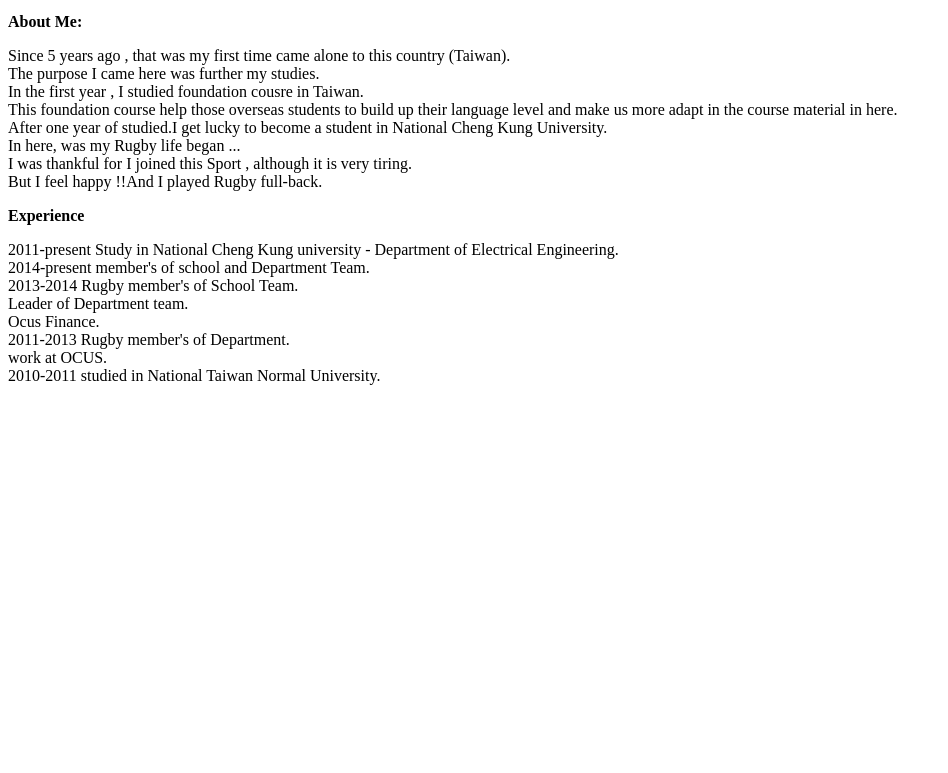
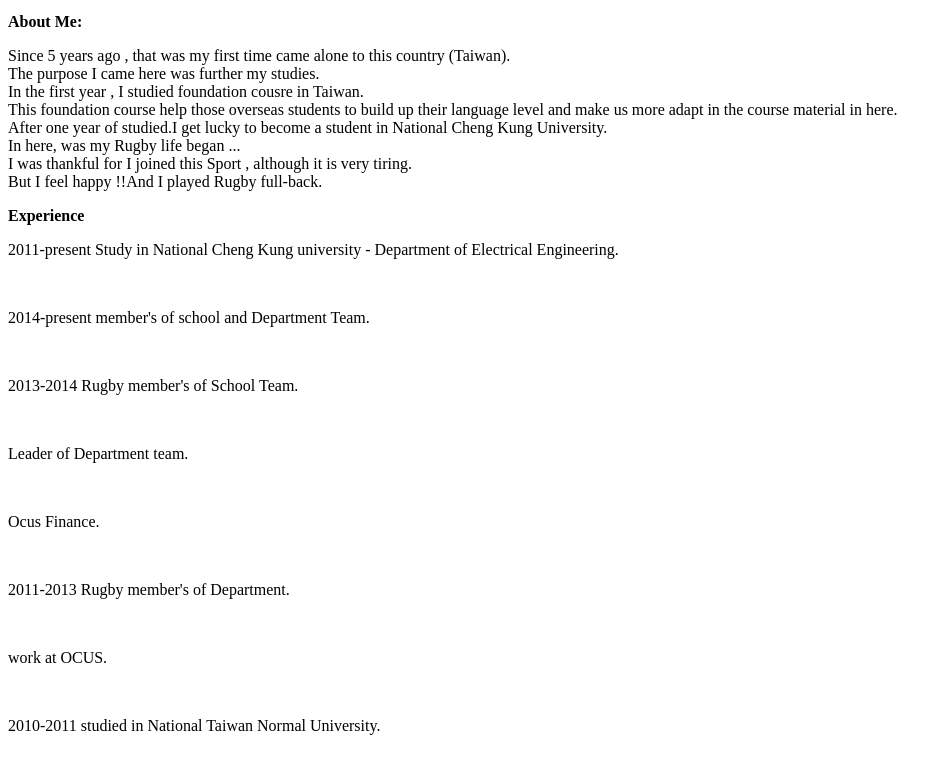
Before and after one commit to Weijia0508/Hello-world, a plain HTML site: page public_html/index.html in a window 1280 px wide. Shown: the part 569-1342 px from the top of the page, without its empty margins (0-948 px from the left). Before the commit the page ends 970 px from the top, so only its background shows below. Drawn offline with Linux system fonts and the light colour scheme.

Commit message:
Update index.html

```diff
--- a/public_html/index.html
+++ b/public_html/index.html
@@ -50,16 +50,14 @@
       <div class="experience">
         <dl>
           <strong>Experience</strong>
-          <p>
-            2011-present        Study in National Cheng Kung university - Department of Electrical Engineering.<br>
-            2014-present        member's of school and Department Team.<br>
-            2013-2014           Rugby member's of School Team.<br>
-                                Leader of Department team.<br>
-                                Ocus Finance.<br>
-            2011-2013           Rugby member's of Department.<br>
-                                work at OCUS.<br>
-            2010-2011           studied in National Taiwan Normal University.<br>
-          </p>
+          <p>2011-present        Study in National Cheng Kung university - Department of Electrical Engineering.</p><br>
+          <p>2014-present        member's of school and Department Team.</p><br>
+          <p>2013-2014           Rugby member's of School Team.</p><br>
+          <p>                    Leader of Department team.</p><br>
+          <p>                    Ocus Finance.</p><br>
+          <p>2011-2013           Rugby member's of Department.</p><br>
+          <p>                    work at OCUS.</p><br>
+          <p>2010-2011           studied in National Taiwan Normal University.</p><br>
         </dl>
 
 
```
